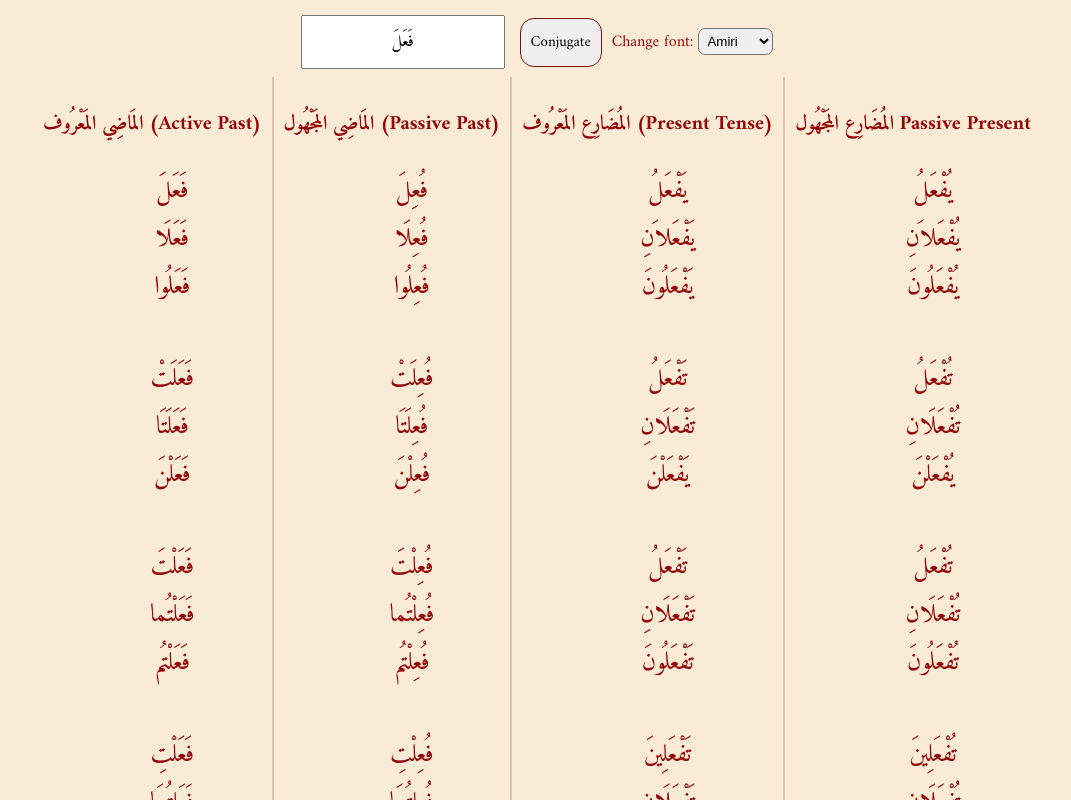
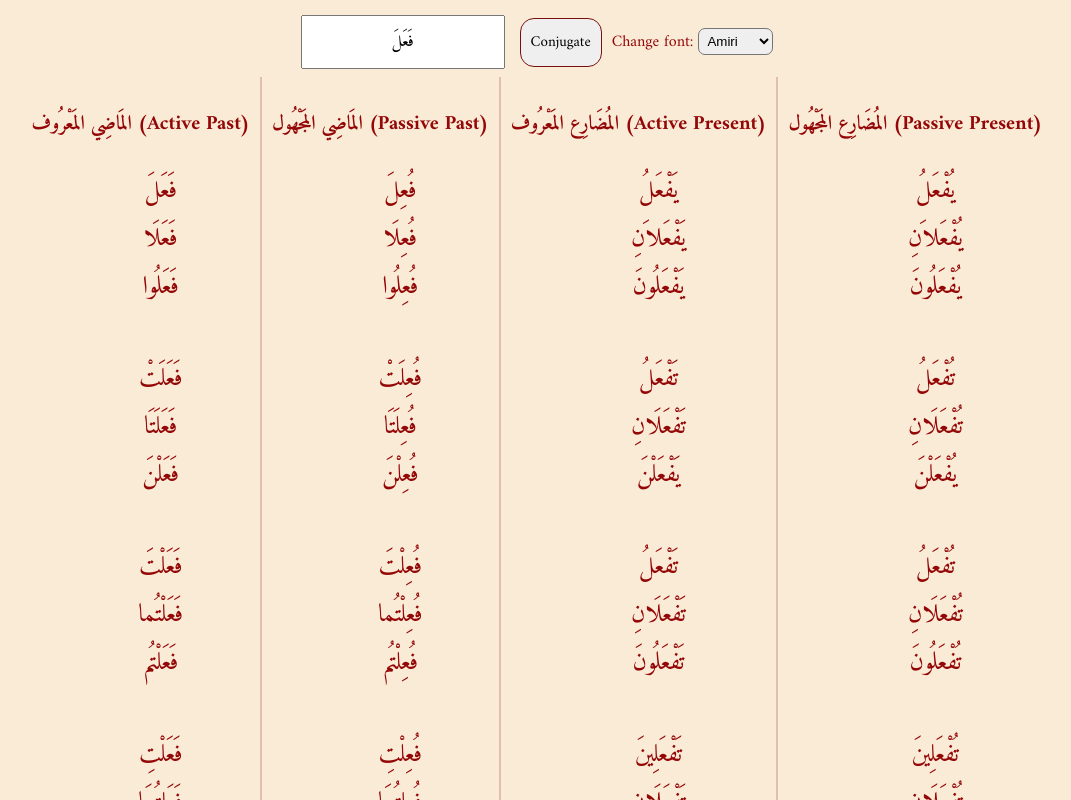
Before and after one commit to Farazcmd/Arabic-Morphology, a React (Vite) app in the folder web-app-react/: page / in a window 1280 px wide. Shown: the top 800 px of the page, without its empty margins (103-1174 px from the left). Built offline with nearby package versions, Linux system fonts and the light colour scheme.

Commit message:
Optimized code and made it concise

```diff
--- a/web-app-react/src/ArabicConjugator.jsx
+++ b/web-app-react/src/ArabicConjugator.jsx
@@ -1,8 +1,24 @@
-import React, {useState, useEffect} from 'react';
+import React, {useState, useEffect, useMemo} from 'react';
+
+
+const ConjugationColumn = React.memo(function ConjugationColumn ({ title, form }) {
+    return(
+        <div className="conjugation-column">
+            <h3>{title}</h3>
+            <ul>
+                {form.map((item, index) => (
+                <React.Fragment key={index}>
+                <li>{item}</li>
+                {(index + 1) % 3 === 0 && <br/>}
+                </React.Fragment>
+            ))}
+            </ul>
+        </div>
+    )
+});
 
 
 function ArabicConjugator() {
-
 
 
     const past_rules = [
@@ -71,7 +87,7 @@ function ArabicConjugator() {
     const [displayRoot, setDisplayRoot] = useState("فَعَلَ");
     const [rootError, setRootError] = useState("");
 
-    const cleanRoot = removeUnwantedDiacritics(root, true)
+    const cleanRoot = useMemo(() => removeUnwantedDiacritics(root, true), [root]);
     const [letter1, letter2, letter3] = cleanRoot;
     const middleDiacritic =  (DIACRITICS_REGEX.test(root[2]) && root[2] || DIACRITICS_REGEX.test(root[3]) && root[3]) || "";
 
@@ -105,6 +121,23 @@ function ArabicConjugator() {
         setFont(event.target.value);
     }
 
+
+    const activePastForms = useMemo(
+        () => past_rules.map((conjugations) => root[0] + 'َ' + root.slice(1) + conjugations), [root]
+    );
+
+    const passivePastForms = useMemo(
+        () => past_rules.map((conjugations) => letter1 + "ُ" + letter2 + "ِ" + letter3 + conjugations), [root]
+    );
+
+    const activePresentForms = useMemo(
+        () => present_rules.map((conjugations) => conjugations[0] + letter1 + "ْ" + root.slice(1) + conjugations[1]), [root]
+    );
+
+    const passivePresentForms = useMemo(
+        () => present_rules.map((conjugations) => conjugations[0][0] + "ُ" + letter1 + "ْ" + letter2 + "َ" + letter3 + conjugations[1]), [root]
+    );
+
     return(<>
         <input type="text" placeholder="Enter a root... e.g., كتب" className="root-container" value={displayRoot} onChange={updateDisplayRoot}/>
         <button type="button" className="conjugate-button" onClick={updateRoot}>Conjugate</button>
@@ -118,49 +151,13 @@ function ArabicConjugator() {
 
         <div className="container">
 
-            <div className="conjugation-column">
-                <h3>المَاضِي المَعْرُوف (Active Past)</h3>
-                <ul>
-                {root.trim() !== "" && past_rules.map((conjugations, index) => (
-                <React.Fragment key={index}>
-                <li>{root[0] + 'َ' + root.slice(1) + conjugations}</li>
-                {(index + 1) % 3 === 0 && <br/>}
-                </React.Fragment>))}
-                </ul>
-            </div>
+            <ConjugationColumn title="المَاضِي المَعْرُوف (Active Past)" form={activePastForms}/>
 
-            <div className="conjugation-column">
-                <h3>المَاضِي المَجْهُول (Passive Past)</h3>
-                <ul>
-                {root.trim() !== "" && past_rules.map((conjugations, index) =>
-                <React.Fragment key={index}>
-                <li>{letter1 + "ُ" + letter2 + "ِ" + letter3 + conjugations}</li>
-                {(index + 1) % 3 === 0 && <br/>}
-                </React.Fragment>)}
-                </ul>
-            </div>
+            <ConjugationColumn title="المَاضِي المَجْهُول (Passive Past)" form={passivePastForms}/>
 
-            <div className="conjugation-column">
-                <h3>المُضَارِع المَعْرُوف (Present Tense)</h3>
-                <ul>
-                {root.trim() !== "" && present_rules.map((conjugations, index) => (
-                <React.Fragment key={index}>
-                <li>{conjugations[0] + letter1 + "ْ" + root.slice(1) + conjugations[1]}</li>
-                {(index + 1) % 3 === 0 && <br/>}
-                </React.Fragment>))}
-                </ul>
-            </div>
+            <ConjugationColumn title="المُضَارِع المَعْرُوف (Active Present)" form={activePresentForms}/>
 
-            <div className="conjugation-column">
-                <h3>المُضَارِع المَجْهُول Passive Present</h3>
-                <ul>
-                {root.trim() !== "" && present_rules.map((conjugations, index) =>
-                <React.Fragment key={index}>
-                <li>{conjugations[0][0] + "ُ" + letter1 + "ْ" + letter2 + "َ" + letter3 + conjugations[1]}</li>
-                {(index + 1) % 3 === 0 && <br/>}
-                </React.Fragment>)}
-                </ul>
-            </div>
+            <ConjugationColumn title="المُضَارِع المَجْهُول (Passive Present)" form={passivePresentForms}/>
 
         </div>
     </>)
```
